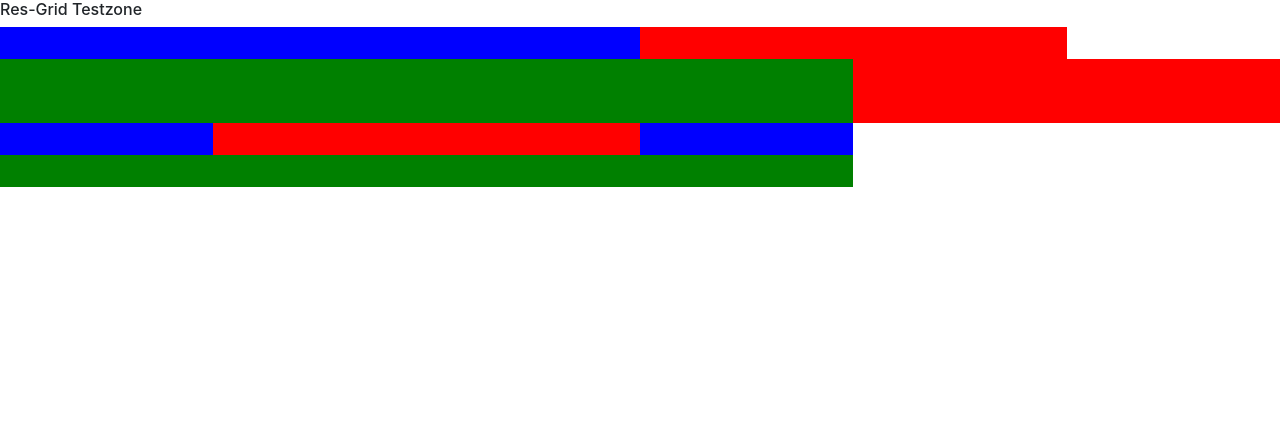
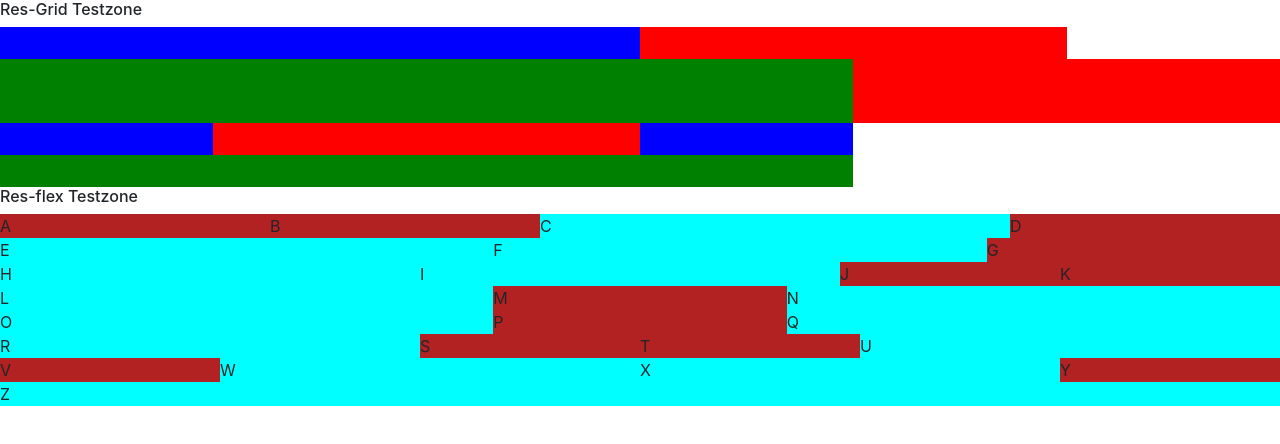
Before and after one commit to FranktheFurter/html-fiddler-container-queries-and-grid, a plain HTML site: page index.html in a window 1280 px wide. Drawn offline with nearby package versions, Linux system fonts and the light colour scheme.

Commit message:
playing arround with flex vs grid

```diff
--- a/index.html
+++ b/index.html
@@ -92,7 +92,87 @@
             </div>
         </div>
     </div>
-
+    <h6>Res-flex Testzone</h6>
+    <div class="res-flex-container">
+        <div class="res-flex-sub-small">
+            A
+        </div>
+        <div class="res-flex-sub-small">
+            B
+        </div>
+        <div class="res-flex-sub-large">
+            C
+        </div>
+        <div class="res-flex-sub-small">
+            D
+        </div>
+        <div class="res-flex-sub-large">
+            E
+        </div>
+        <div class="res-flex-sub-large">
+            F
+        </div>
+        <div class="res-flex-sub-small">
+            G
+        </div>
+        <div class="res-flex-sub-large">
+            H
+        </div>
+        <div class="res-flex-sub-large">
+            I
+        </div>
+        <div class="res-flex-sub-small">
+            J
+        </div>
+        <div class="res-flex-sub-small">
+            K
+        </div>
+        <div class="res-flex-sub-large">
+            L
+        </div>
+        <div class="res-flex-sub-small">
+            M
+        </div>
+        <div class="res-flex-sub-large">
+            N
+        </div>
+        <div class="res-flex-sub-large">
+            O
+        </div>
+        <div class="res-flex-sub-small">
+            P
+        </div>
+        <div class="res-flex-sub-large">
+            Q
+        </div>
+        <div class="res-flex-sub-large">
+            R
+        </div>
+        <div class="res-flex-sub-small">
+            S
+        </div>
+        <div class="res-flex-sub-small">
+            T
+        </div>
+        <div class="res-flex-sub-large">
+            U
+        </div>
+        <div class="res-flex-sub-small">
+            V
+        </div>
+        <div class="res-flex-sub-large">
+            W
+        </div>
+        <div class="res-flex-sub-large">
+            X
+        </div>
+        <div class="res-flex-sub-small">
+            Y
+        </div>
+        <div class="res-flex-sub-large">
+            Z
+        </div>
+    </div>
 
 
 </body>
--- a/style.css
+++ b/style.css
@@ -44,3 +44,27 @@
         grid-column: span 2;
     }
 }
+
+.res-flex-container {
+    --grid-res: 200px;
+    --f-grow: 1;
+    --f-shrink: 1;
+    display: flex;
+    flex-wrap: wrap;
+}
+
+.res-flex-sub-large {
+
+    flex-basis: calc(var(--grid-res)*2);
+    flex-grow: 1;
+    background-color: aqua;
+
+}
+
+.res-flex-sub-small {
+
+    flex-basis: var(--grid-res);
+    flex-grow: 1;
+    background-color: firebrick;
+
+}
```
